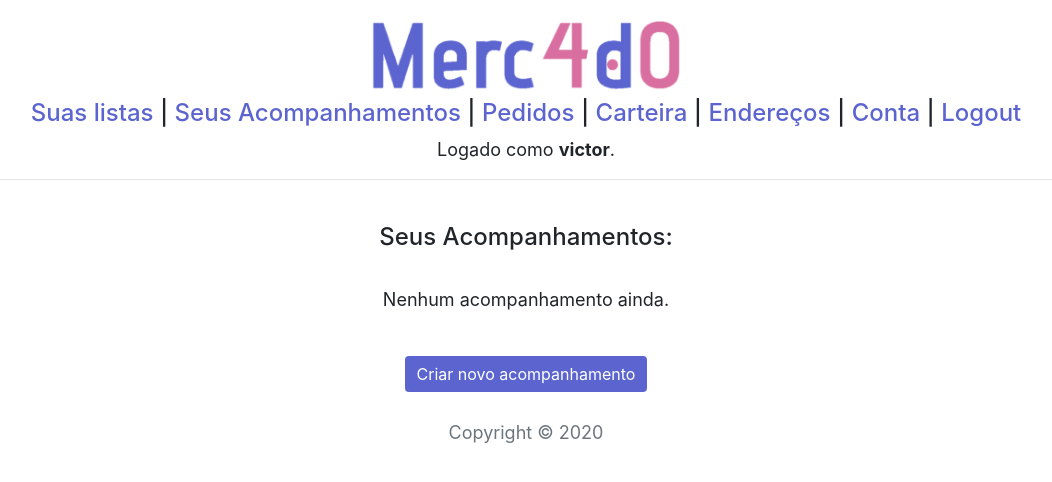
After one commit to victor-kowalski-m/merc4d0, a Django app: page /acompanhamentos in a window 1280 px wide. The commit adds this page. Shown: the top 482 px of the page, without its empty margins (114-1166 px from the left). Run offline with Django 3.2, Linux system fonts and the light colour scheme; a user stored in the database is signed in; data comes from the database, SQL or seed files in the repository; both versions use the stored data as it was after the commit; some libraries are stand-ins or nearby versions.

Commit message:
Feature Acompanhamento

```diff
--- a/compras/admin.py
+++ b/compras/admin.py
@@ -14,3 +14,5 @@ admin.site.register(Historico)
 admin.site.register(ProdutoHistorico)
 admin.site.register(Endereco)
 admin.site.register(Cartao)
+admin.site.register(Acompanhamento)
+admin.site.register(ProdutoAcompanhamento)
--- a/compras/models.py
+++ b/compras/models.py
@@ -55,7 +55,14 @@ class Lista(models.Model):
     usuario = models.ForeignKey(Usuario,
                                 on_delete=models.CASCADE,
                                 related_name="listas")
+    def __str__(self):
+        return f"{self.nome}"
 
+class Acompanhamento(models.Model):
+    nome = models.CharField(max_length=50)
+    usuario = models.ForeignKey(Usuario,
+                                on_delete=models.CASCADE,
+                                related_name="acompanhamentos")
     def __str__(self):
         return f"{self.nome}"
 
@@ -71,14 +78,17 @@ class ProdutoLista(models.Model):
     def __str__(self):
         return f"{self.quantidade} {self.produto} em {self.lista}"
 
-# class Acompanhamento(models.Model):
-#     produto = models.ForeignKey(Produto,
-#                                 on_delete=models.CASCADE,
-#                                 related_name="listas")
-#     quantidade = models.PositiveIntegerField()
+class ProdutoAcompanhamento(models.Model):
+    produto = models.ForeignKey(Produto,
+                                on_delete=models.CASCADE,
+                                related_name="acompanhamentos")
+    acompanhamento = models.ForeignKey(Acompanhamento,
+                                on_delete=models.CASCADE,
+                                related_name="produtos")
+    quantidade = models.PositiveIntegerField()
 
-#     def __str__(self):
-#         return f"{self.quantidade} {self.produto} consumidos"
+    def __str__(self):
+        return f"{self.quantidade} {self.produto} em {self.acompanhamento}"
 
 class Supermercado(models.Model):
     nome = models.CharField(max_length=50)
--- /dev/null
+++ b/compras/templates/compras/acompanhamentos.html
@@ -0,0 +1,22 @@
+{% extends "compras/layout.html" %}
+
+
+{% block body %}
+<h4>Seus Acompanhamentos:</h4>
+<br>
+<ul>
+{% for acompanhamento in acompanhamentos %}
+    {% if forloop.counter0 > 0 %}
+    <hr>
+    {% endif %}
+    <li><h4><a href="{% url 'acompanhamento' acompanhamento.id %}">{{ acompanhamento.nome }}</a></h4></li>
+{% empty %}
+    <p>Nenhum acompanhamento ainda.</p>
+{% endfor %}
+</ul>
+<br>
+<a href="{% url 'criar_acompanhamento'%}">
+<button type="button" class="btn btn-primary">Criar novo acompanhamento</button>
+</a>
+
+{% endblock %}
--- a/compras/templates/compras/carteira.html
+++ b/compras/templates/compras/carteira.html
@@ -18,7 +18,7 @@
         </form>
     </li>
 {% empty %}
-    <p style="text-indent: -2.5em;">Nenhum cartão ainda.</p>
+    <p>Nenhum cartão ainda.</p>
 {% endfor %}
 </ul>
 <br><br>
--- a/compras/templates/compras/enderecos.html
+++ b/compras/templates/compras/enderecos.html
@@ -18,7 +18,7 @@
         </form>
     </li>
 {% empty %}
-    <p style="text-indent: -2.5em;">Nenhum endereço ainda.</p>
+    <p>Nenhum endereço ainda.</p>
 {% endfor %}
 </ul>
 <br><br>
--- a/compras/templates/compras/index.html
+++ b/compras/templates/compras/index.html
@@ -11,7 +11,7 @@
     {% endif %}
     <li><h4><a href="{% url 'lista' lista.id %}">{{ lista.nome }}</a></h4></li>
 {% empty %}
-    <p style="text-indent: -2.5em;">Nenhuma lista ainda.</p>
+    <p>Nenhuma lista ainda.</p>
 {% endfor %}
 </ul>
 <br>
--- a/compras/templates/compras/layout.html
+++ b/compras/templates/compras/layout.html
@@ -43,9 +43,7 @@
             {% else %}
             <a href="{% url 'index' %}">Suas listas</a>
             <span>|</span>
-            <a href="{% url 'produtos' %}">Produtos</a>
-            <span>|</span>
-            <a href="{% url 'acompanhamento' %}">Acompanhamento</a>
+            <a href="{% url 'acompanhamentos' %}">Seus Acompanhamentos</a>
             <span>|</span>
             <a href="{% url 'pedidos' %}">Pedidos</a>
             <span>|</span>
--- a/compras/urls.py
+++ b/compras/urls.py
@@ -14,6 +14,7 @@ urlpatterns = [
     path("lista/<int:id>", views.lista, name="lista"),
     path("pedidos", views.pedidos, name="pedidos"),
     path("criar", views.criar, name="criar"),
+    path("criar_acompanhamento", views.criar_acompanhamento, name="criar_acompanhamento"),
     path("cartao", views.cartao, name="cartao"),
     path("pedido", views.pedido, name="pedido"),
     path("historico", views.historico, name="historico"),
@@ -22,5 +23,6 @@ urlpatterns = [
     path("endereco", views.endereco, name="endereco"),
     path("senha", views.senha, name="senha"),
     path("check_user", views.check_user, name="check_user"),
-    path("acompanhamento", views.acompanhamento, name="acompanhamento"),
+    path('acompanhamentos', views.acompanhamentos, name="acompanhamentos"),
+    path("acompanhamento/<int:id>", views.acompanhamento, name="acompanhamento"),
 ]
--- a/compras/views.py
+++ b/compras/views.py
@@ -27,6 +27,11 @@ class NovaLista(ModelForm):
         model = Lista
         fields = ['nome']
 
+class NovoAcompanhamento(ModelForm):
+    class Meta:
+        model = Acompanhamento
+        fields = ['nome']
+
 class AdicionarProduto(ModelForm):
     class Meta:
         model = ProdutoLista
@@ -51,6 +56,13 @@ class AdicionarAcompanhamento(ModelForm):
 def index(request):
     return render(request, "compras/index.html", {
         "listas": Lista.objects.filter(usuario=request.user).order_by('nome')
+
+    })
+
+@login_required(login_url='login')
+def acompanhamentos(request):
+    return render(request, "compras/acompanhamentos.html", {
+        "acompanhamentos": Acompanhamento.objects.filter(usuario=request.user).order_by('nome')
 
     })
 
@@ -256,6 +268,31 @@ def criar(request):
         else:
             messages.error(request, 'Dados inválidos.')
             return render(request, "compras/criar.html")
+
+@login_required(login_url='login')
+def criar_acompanhamento(request):
+    if request.method == "GET":
+        return render(request, "compras/criar_acompanhamento.html")
+
+    else:
+        form = NovoAcompanhamento(request.POST)
+
+        if form.is_valid():
+            data = form.cleaned_data
+
+            if data['nome'] in Acompanhamento.objects.values_list('nome', flat=True).filter(usuario=request.user):
+                messages.error(request, 'Acompanhamento já existe!')
+                return render(request, "compras/criar_acompanhamento.html")
+
+            instance = form.save(commit=False)
+            instance.usuario = request.user
+            instance.save()
+            messages.success(request, 'Acompanhamento criado!')
+            return HttpResponseRedirect(reverse("acompanhamentos"))
+
+        else:
+            messages.error(request, 'Dados inválidos.')
+            return render(request, "compras/criar_acompanhamento.html")
 
 @login_required(login_url='login')
 def cartao(request):
@@ -499,48 +536,34 @@ def check_user(request):
     username = request.GET.get('u', '')
     return JsonResponse(Usuario.objects.filter(username=username).count(), safe=False)
 
-
-
 @login_required(login_url='login')
-def acompanhamento(request):
+def acompanhamento(request, id):
     if request.method == "GET":
-        params = request.GET
-        if 'lista' in params:
-            return render(request, "compras/acompanhamento.html", {
-            "produtos": Produto.objects.order_by('nome'),
-            "listas": Lista.objects.filter(usuario=request.user).order_by('nome'),
-            'l': params['lista']
-        })
-        else:
-            return render(request, "compras/acompanhamento.html", {
-            "produtos": Produto.objects.order_by('nome'),
-            "listas": Lista.objects.filter(usuario=request.user).order_by('nome')
+        produtos = (ProdutoAcompanhamento.objects.filter(acompanhamento=id).order_by('produto__nome'))
+        nomeAcompanhamento = Acompanhamento.objects.get(pk=id).nome
+        return render(request, 'compras/acompanhamento.html', {
+            "produtos": produtos,
+            "id": id,
+            "nome": nomeAcompanhamento
         })
 
     else:
-        form = AdicionarAcompanhamento(request.POST)
-
-        if form.is_valid():
-
-            data = form.cleaned_data
-
-            if ProdutoLista.objects.filter(lista=data['lista'], produto=data['produto']).exists():
-                p = ProdutoLista.objects.get(
-                    produto=Produto.objects.get(pk=data['produto'].id),
-                    lista=Lista.objects.get(pk=data['lista'].id))
-                p.quantidade += int(data['quantidade'])
-                p.save()
-                messages.success(request, "Aumentado!")
-
+        if 'acompanhamento' in request.POST:
+            if request.POST["acompanhamento"] == "add":
+                return HttpResponseRedirect(f"/produtos?acompanhamento={id}")
+            elif request.POST["acompanhamento"] == "excluir":
+                Acompanhamento.objects.get(pk=id).delete()
+                messages.success(request, "Lista excluída.")
+                return HttpResponseRedirect(reverse('index'))
             else:
-                form.save()
-                messages.success(request, "Adicionado!")
-
-            return HttpResponseRedirect(f"lista/{data['lista'].id}")
-
-        else:
-            messages.error(request, "Inválido")
-            return render(request, "compras/acompanhamento.html", {
-            "produtos": Produto.objects.all(),
-            "listas": Lista.objects.filter(usuario=request.user)
-        })
+                messages.error(request, "Dados inválidos")
+                return HttpResponseRedirect(request.META.get('HTTP_REFERER'))
+        elif 'item' in request.POST:
+            try:
+                p = ProdutoAcompanhamento.objects.get(pk=request.POST["item"])
+            except ProdutoAcompanhamento.DoesNotExist:
+                messages.error(request, "Item não existe")
+                return HttpResponseRedirect(request.META.get('HTTP_REFERER'))
+            p.delete()
+            messages.success(request, "Produto excluído.")
+            return HttpResponseRedirect(request.META.get('HTTP_REFERER'))
--- a/todo.txt
+++ b/todo.txt
@@ -1,4 +1 @@
--CSS botões bootstrap
 -Formatar inputs (CPF, cartão)
--Mudar model Historico para FKs. Guardar preço de cada produto (pode mudar)
--Tentar hackear
```
Also changed, not shown: compras/templates/compras/acompanhamento.html (+45 -13 lines), compras/templates/compras/criar_acompanhamento.html (added, +13 -0 lines), compras/migrations/0014_lista_categoria.py (added), compras/migrations/0015_auto_20201209_1312.py (added), compras/migrations/0016_produtoacompanhamento.py (added), compras/templates/compras/produtos_acompanhamento.html (added), db.sqlite3.
